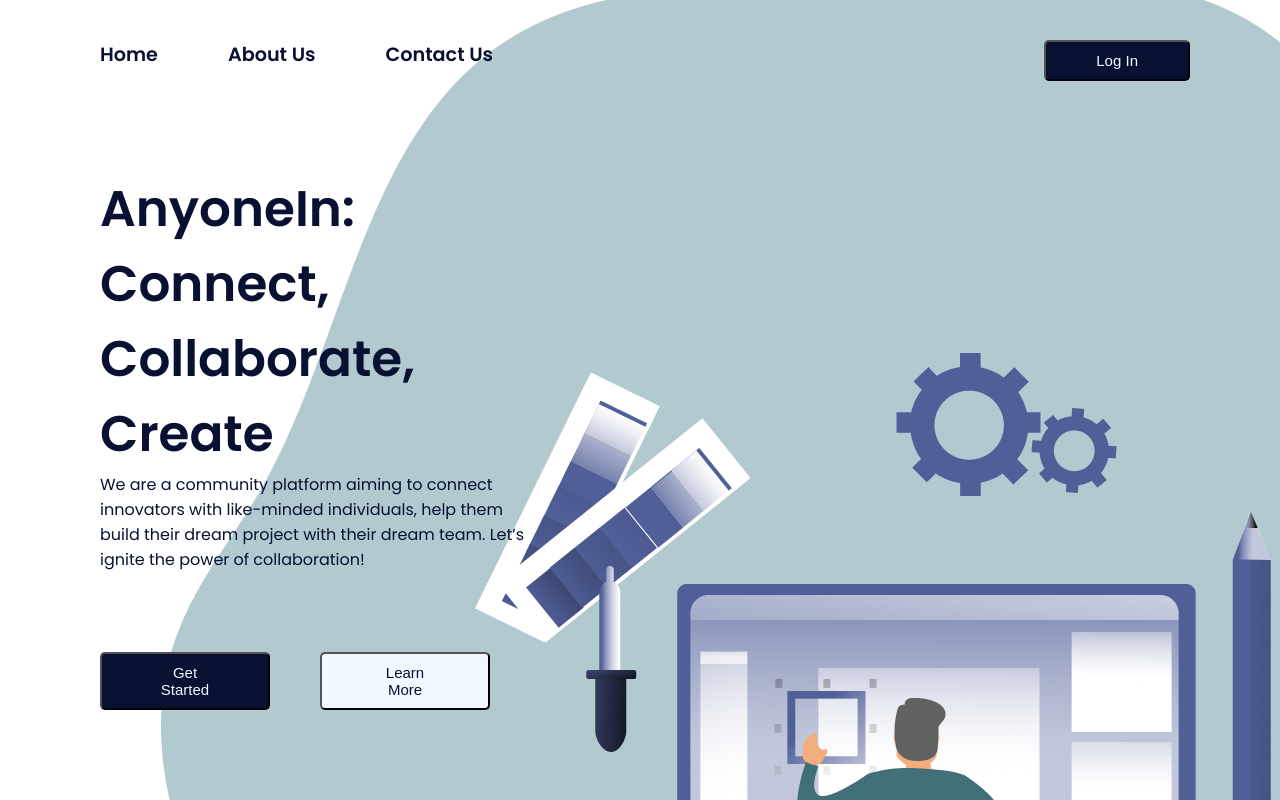
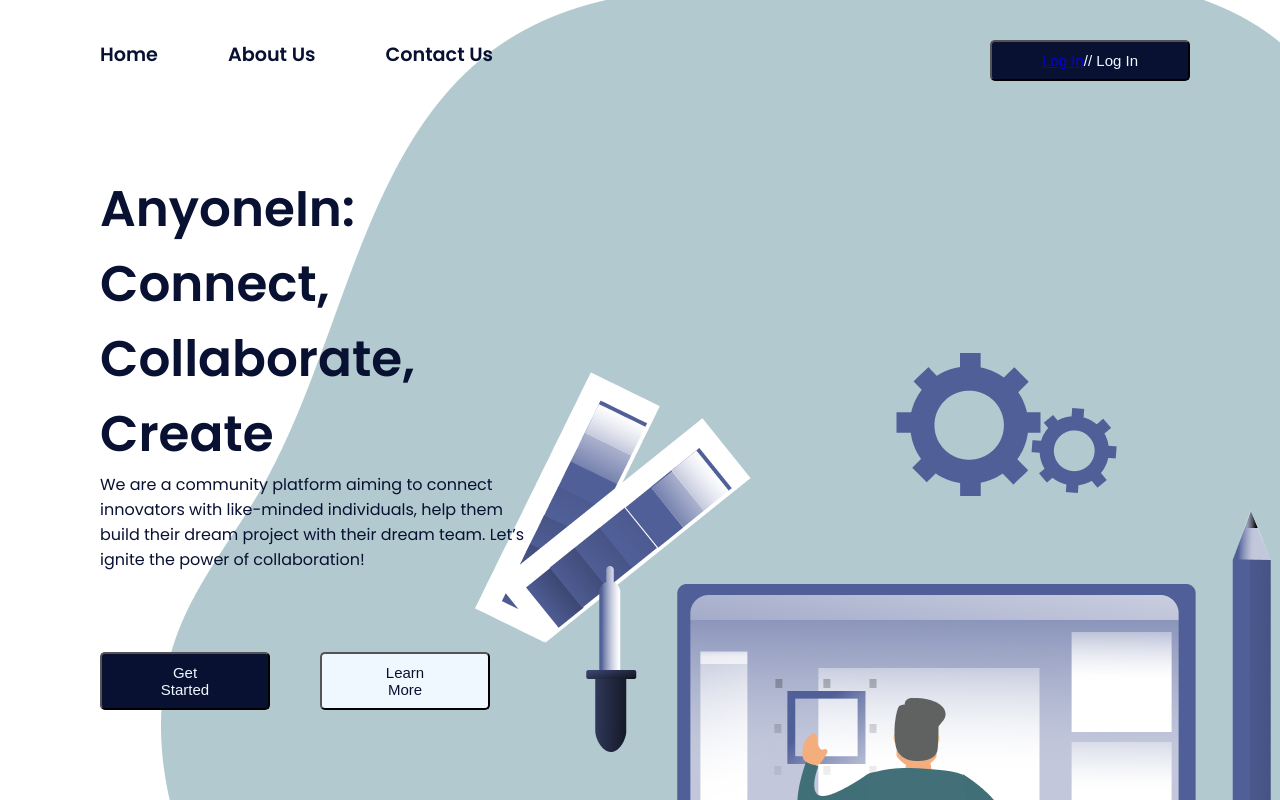
Before and after one commit to nayeem-mehedi/uow-comp8967-anyonein, a React (Create React App) app in the folder frontend/: page / in a window 1280 px wide. Built offline with nearby package versions, Linux system fonts and the light colour scheme.

Commit message:
Update Navbar.js

```diff
--- a/frontend/src/components/landing-page/landing1/Navbar.js
+++ b/frontend/src/components/landing-page/landing1/Navbar.js
@@ -10,8 +10,8 @@ function Navbar() {
             </div>
 
             <button className="login-button">
-                <a href="/"></a>
-                Log In
+                <a href="/">Log In</a>
+                // Log In
             </button>
         </nav>
     </div>
```
